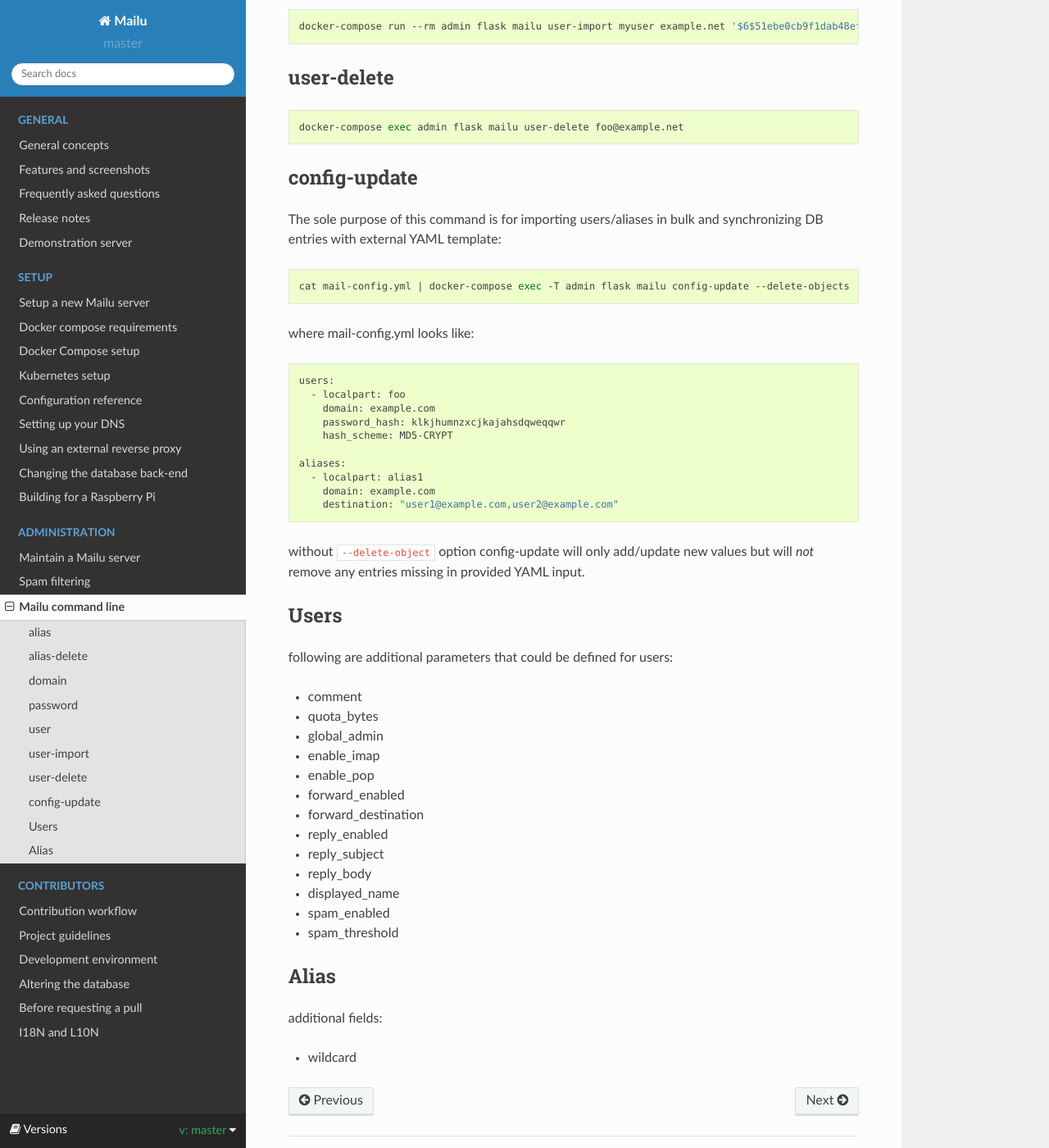
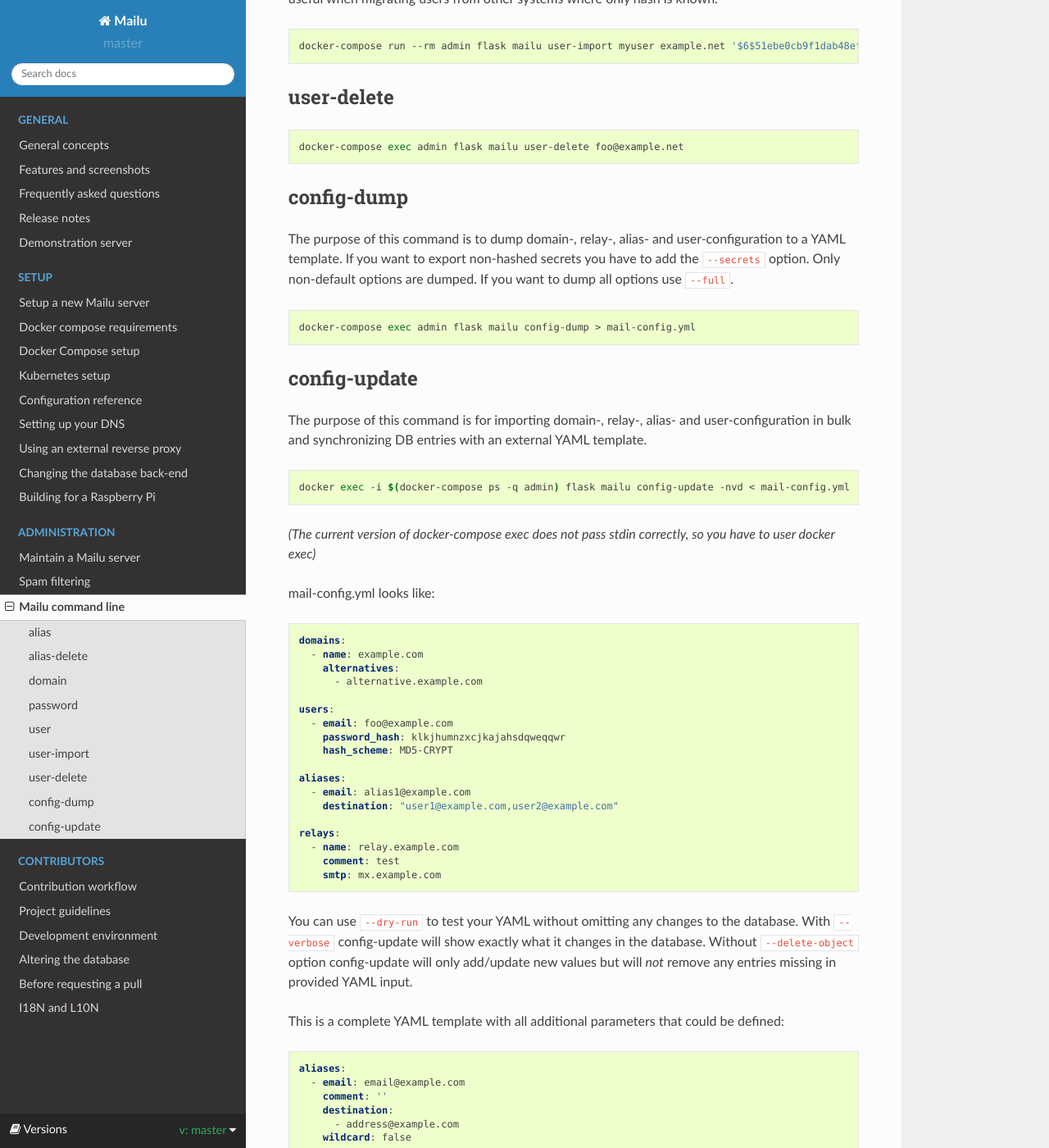
Before and after one commit to WillingDev0812/Mail-Management-Tool, a Sphinx documentation site: the page built from docs/cli.rst, in a window 1280 px wide and 1400 px high, scrolled down 1251 px. Shown: the whole window at 82% size. Built offline with Sphinx 7.4.7 and the Read the Docs theme 2.0.0, drawn with Linux system fonts in a browser that asks for light colours; formulas are drawn with MathJax 3; some of the changed text lies outside the part shown.

Commit message:
updated documentation and changelog
added some documentation for cli commands config-dump and config-update

```diff
--- a/docs/cli.rst
+++ b/docs/cli.rst
@@ -10,6 +10,7 @@ Managing users and aliases can be done from CLI using commands:
 * user
 * user-import
 * user-delete
+* config-dump
 * config-update
 
 alias
@@ -62,60 +63,123 @@ primary difference with simple `user` command is that password is being imported
   docker-compose run --rm admin flask mailu user-import myuser example.net '$6$51ebe0cb9f1dab48effa2a0ad8660cb489b445936b9ffd812a0b8f46bca66dd549fea530ce' 'SHA512-CRYPT'
 
 user-delete
-------------
+-----------
 
 .. code-block:: bash
 
   docker-compose exec admin flask mailu user-delete foo@example.net
 
+config-dump
+-----------
+
+The purpose of this command is to dump domain-, relay-, alias- and user-configuration to a YAML template.
+If you want to export non-hashed secrets you have to add the ``--secrets`` option.
+Only non-default options are dumped. If you want to dump all options use ``--full``.
+
+.. code-block:: bash
+
+  docker-compose exec admin flask mailu config-dump > mail-config.yml
+
 config-update
 -------------
 
-The sole purpose of this command is for importing users/aliases in bulk and synchronizing DB entries with external YAML template:
+The purpose of this command is for importing domain-, relay-, alias- and user-configuration in bulk and synchronizing DB entries with an external YAML template.
 
 .. code-block:: bash
 
-  cat mail-config.yml | docker-compose exec -T admin flask mailu config-update --delete-objects
+  docker exec -i $(docker-compose ps -q admin) flask mailu config-update -nvd < mail-config.yml
 
-where mail-config.yml looks like:
+*(The current version of docker-compose exec does not pass stdin correctly, so you have to user docker exec)*
 
-.. code-block:: bash
+mail-config.yml looks like:
+
+.. code-block:: yaml
+
+  domains:
+    - name: example.com
+      alternatives:
+        - alternative.example.com
 
   users:
-    - localpart: foo
-      domain: example.com
+    - email: foo@example.com
       password_hash: klkjhumnzxcjkajahsdqweqqwr
       hash_scheme: MD5-CRYPT
 
   aliases:
-    - localpart: alias1
-      domain: example.com
+    - email: alias1@example.com
       destination: "user1@example.com,user2@example.com"
 
-without ``--delete-object`` option config-update will only add/update new values but will *not* remove any entries missing in provided YAML input.
+  relays:
+    - name: relay.example.com
+      comment: test
+      smtp: mx.example.com
 
-Users
------
+You can use ``--dry-run`` to test your YAML without omitting any changes to the database.
+With ``--verbose`` config-update will show exactly what it changes in the database.
+Without ``--delete-object`` option config-update will only add/update new values but will *not* remove any entries missing in provided YAML input.
 
-following are additional parameters that could be defined for users:
+This is a complete YAML template with all additional parameters that could be defined:
 
-* comment
-* quota_bytes
-* global_admin
-* enable_imap
-* enable_pop
-* forward_enabled
-* forward_destination
-* reply_enabled
-* reply_subject
-* reply_body
-* displayed_name
-* spam_enabled
-* spam_threshold
+.. code-block:: yaml
 
-Alias
------
+  aliases:
+    - email: email@example.com
+      comment: ''
+      destination:
+        - address@example.com
+      wildcard: false
 
-additional fields:
+  domains:
+    - name: example.com
+      alternatives:
+        - alternative.tld
+      comment: ''
+      dkim_key: ''
+      max_aliases: -1
+      max_quota_bytes: 0
+      max_users: -1
+      signup_enabled: false
 
-* wildcard
+  relays:
+    - name: relay.example.com
+      comment: ''
+      smtp: mx.example.com
+
+  users:
+    - email: postmaster@example.com
+      comment: ''
+      displayed_name: 'Postmaster'
+      enable_imap: true
+      enable_pop: false
+      enabled: true
+      fetches:
+        - id: 1
+          comment: 'test fetch'
+          username: fetch-user
+          host: other.example.com
+          password: 'secret'
+          port: 993
+          protocol: imap
+          tls: true
+          keep: true
+      forward_destination:
+        - address@remote.example.com
+      forward_enabled: true
+      forward_keep: true
+      global_admin: true
+      manager_of:
+        - example.com
+      password: '{BLF-CRYPT}$2b$12$...'
+      quota_bytes: 1000000000
+      reply_body: ''
+      reply_enabled: false
+      reply_enddate: 2999-12-31
+      reply_startdate: 1900-01-01
+      reply_subject: ''
+      spam_enabled: true
+      spam_threshold: 80
+      tokens:
+        - id: 1
+          comment: email-client
+          ip: 192.168.1.1
+          password: '$5$rounds=1000$...'
```
Also changed, not shown: CHANGELOG.md (+2 -0 lines).
